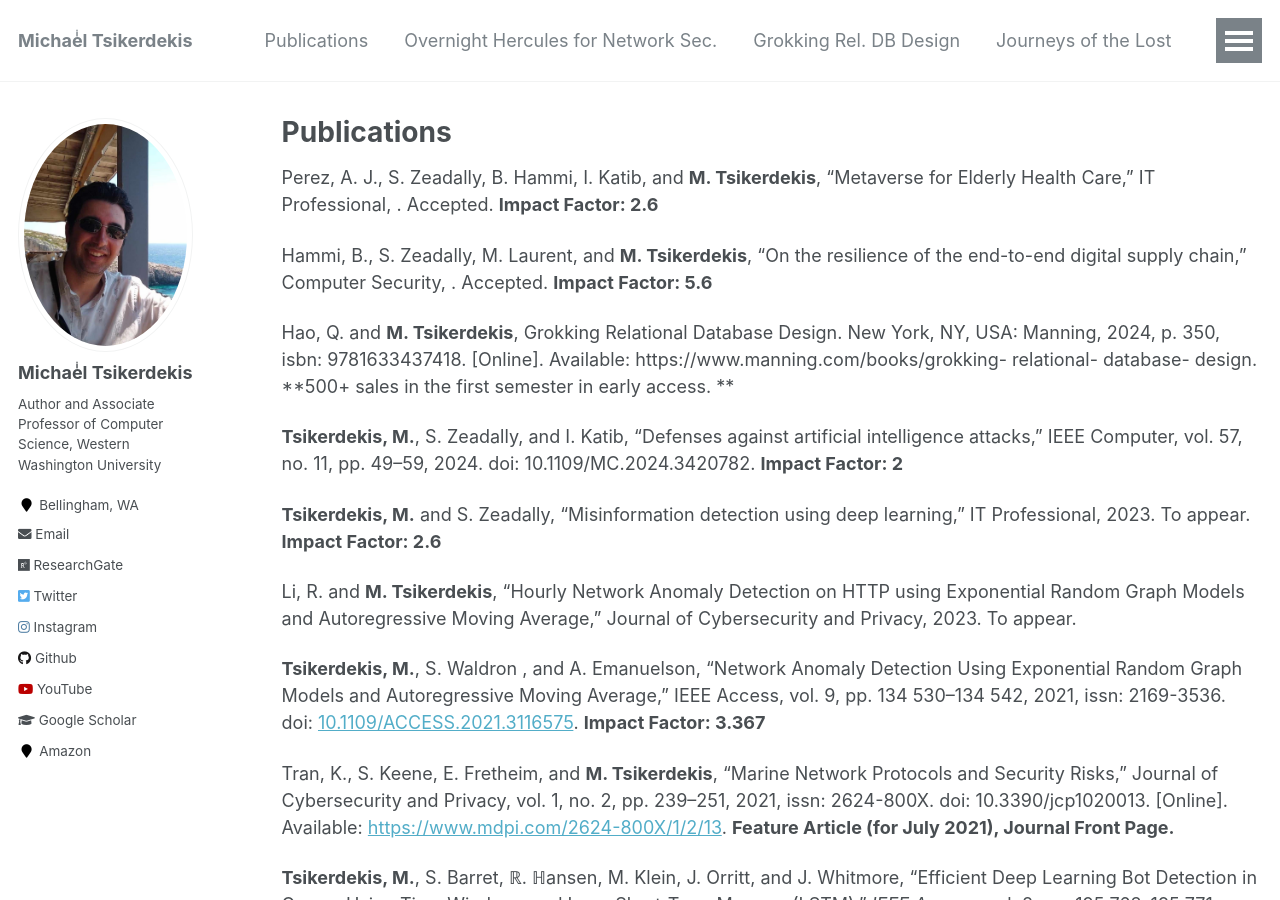
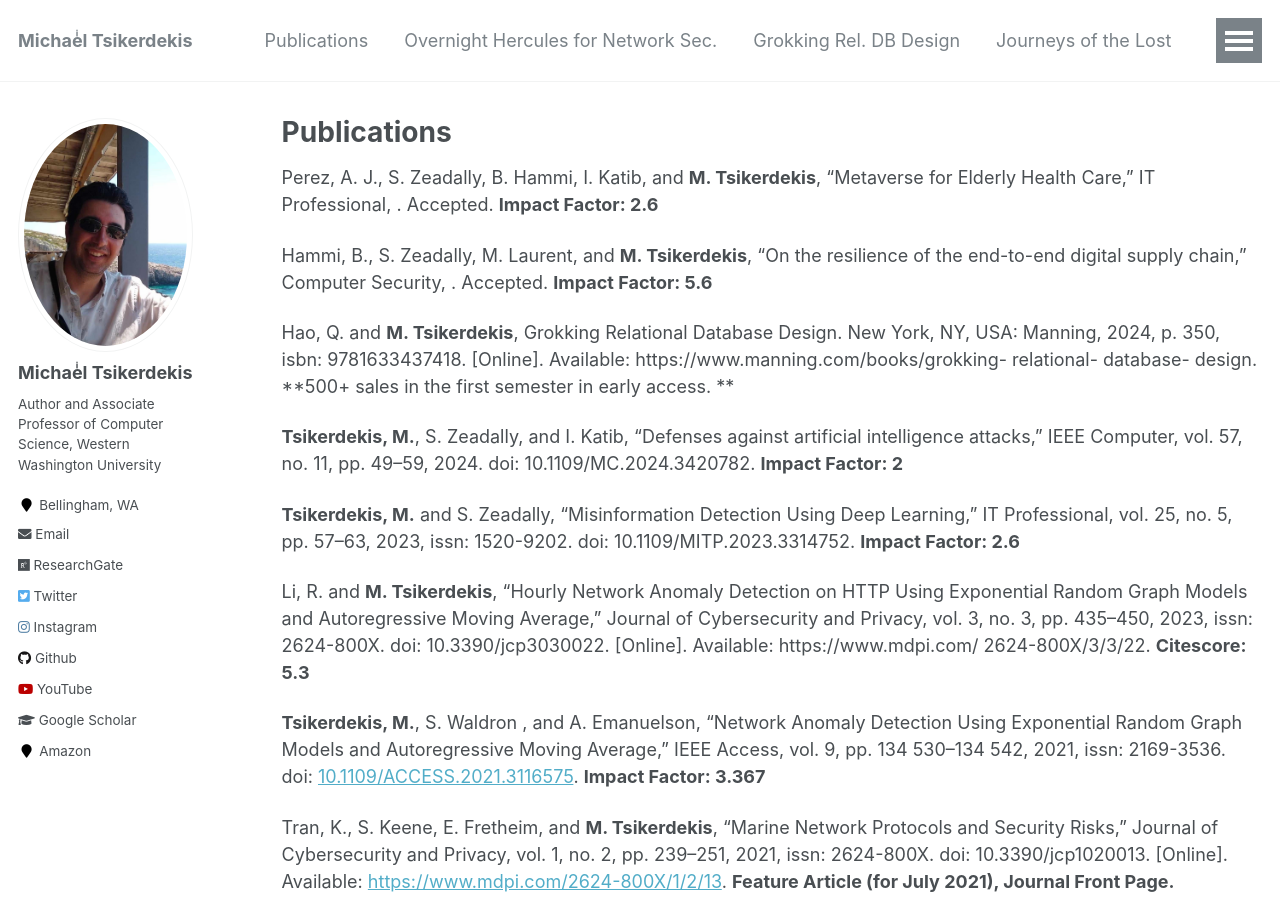
Before and after one commit to tsikerdekis/michael.tsikerdekis.com, a Jekyll site: the page built from _pages/publications.md, in a window 1280 px wide and 900 px high. Built offline with Jekyll 4.4.1, drawn with Linux system fonts in a browser that asks for light colours.

Commit message:
Update publication entries with complete citations

```diff
--- a/_pages/publications.md
+++ b/_pages/publications.md
@@ -22,10 +22,9 @@ Hao, Q. and **M. Tsikerdekis**, Grokking Relational Database Design. New York, N
 
 **Tsikerdekis, M.**, S. Zeadally, and I. Katib, “Defenses against artificial intelligence attacks,” IEEE Computer, vol. 57, no. 11, pp. 49–59, 2024. doi: 10.1109/MC.2024.3420782. **Impact Factor: 2**
 
-**Tsikerdekis, M.** and S. Zeadally, “Misinformation detection using deep learning,” IT Professional, 2023. To appear. **Impact Factor: 2.6**
+**Tsikerdekis, M.** and S. Zeadally, “Misinformation Detection Using Deep Learning,” IT Professional, vol. 25, no. 5, pp. 57–63, 2023, issn: 1520-9202. doi: 10.1109/MITP.2023.3314752. **Impact Factor: 2.6**
 
-Li, R. and **M. Tsikerdekis**, “Hourly Network Anomaly Detection on HTTP using Exponential Random Graph Models and Autoregressive Moving Average,”
-Journal of Cybersecurity and Privacy, 2023. To appear.
+Li, R. and **M. Tsikerdekis**, “Hourly Network Anomaly Detection on HTTP Using Exponential Random Graph Models and Autoregressive Moving Average,” Journal of Cybersecurity and Privacy, vol. 3, no. 3, pp. 435–450, 2023, issn: 2624-800X. doi: 10.3390/jcp3030022. [Online]. Available: https://www.mdpi.com/ 2624-800X/3/3/22. **Citescore: 5.3**
 
 **Tsikerdekis, M.**, S. Waldron , and A. Emanuelson, “Network Anomaly Detection Using Exponential Random Graph Models and Autoregressive Moving Average,” IEEE Access, vol. 9, pp. 134 530–134 542, 2021, issn: 2169-3536. doi: [10.1109/ACCESS.2021.3116575](https://doi.org/10.1109/ACCESS.2021.3116575). **Impact Factor: 3.367**
 
```
